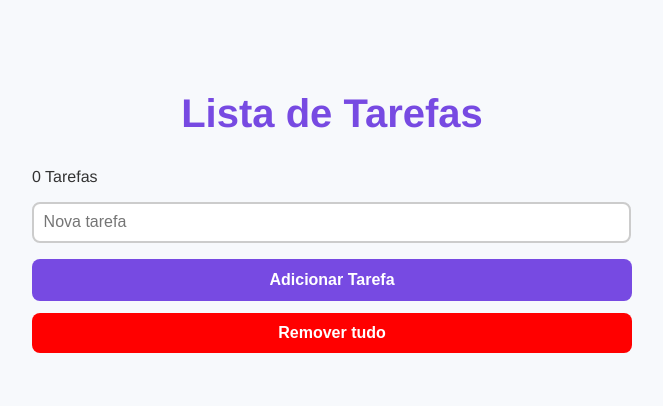
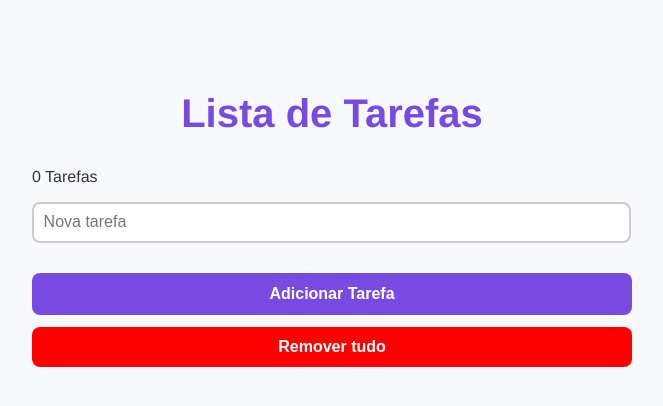
Before and after one commit to GustaDev90/To-Do-List, a React (Create React App) app: page / in a window 1280 px wide. Shown: the top 406 px of the page, without its empty margins (308-971 px from the left). Built offline with nearby package versions, Linux system fonts and the light colour scheme.

Commit message:
Update App.js

```diff
--- a/src/App.js
+++ b/src/App.js
@@ -68,7 +68,6 @@ export default function App() {
                 }}
             />
 
-            {error && (
                <p style={{
                   color: 'red',
                   fontWeight: 'bold',
@@ -77,7 +76,7 @@ export default function App() {
                 }}>
                    {error}
                 </p>
-            )}
+
 
             <Button onClick={handleAddTarefa} className="Button1">
                 Adicionar Tarefa
```
Lines whose indentation alone changed are shown as unchanged.
